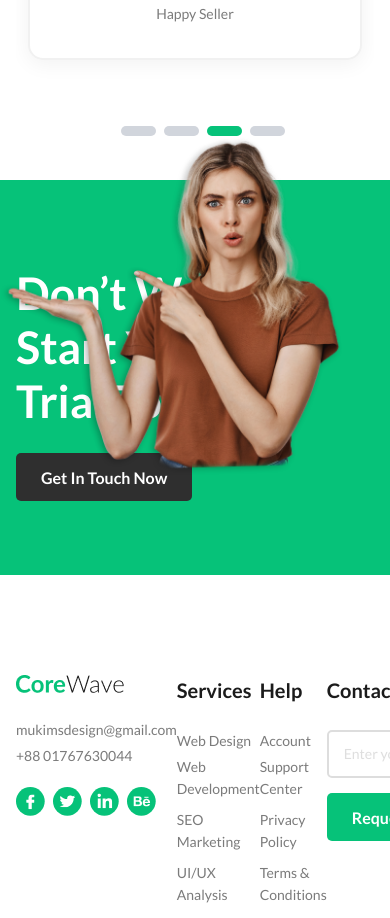
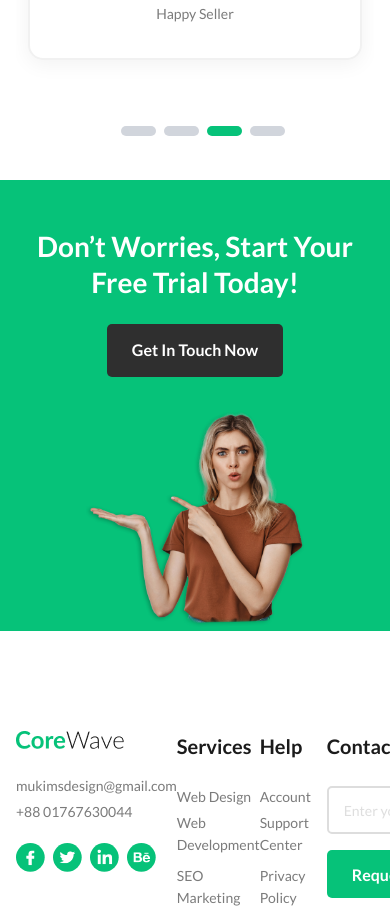
Before and after one commit to saiful-global/CoreWave, a React (Vite) app: page / in a window 390 px wide. Shown: the part 6100-7018 px from the top of the page. Built offline with nearby package versions, Linux system fonts and the light colour scheme.

Commit message:
Make DontWorries responsive

```diff
--- a/src/Component/DontWorries.jsx
+++ b/src/Component/DontWorries.jsx
@@ -5,12 +5,47 @@ import DontWorriesImage from '../assets/DontWorriesImage.png'
 const DontWorries = () => {
   return (
     <>
-    <section className='bg-Primary01 pt-21.5 pb-21.25'>
+    {/*
+      Section padding: the top shrinks on small screens (48px -> 64px -> your original 86px).
+      The bottom padding is 0 below 1024px on purpose: on mobile the image sits UNDER the text and
+      should touch the bottom edge of the green section. From 1024px the image floats on the right
+      (see below), so your original bottom padding comes back.
+    */}
+    <section className='bg-Primary01 pt-12 pb-0 sm:pt-16 lg:pt-21.5 lg:pb-21.25'>
         <Container>
-            <div className='relative'>
-                <h2 className='pb-9.5 font-Lato font-semibold text-[45px] leading-13.5 text-white capitalize'>Don’t worries, start your free trial today!</h2>
+            {/*
+              Layout strategy:
+              - Below 1024px: a centered column (flex-col): heading, button, then the image.
+              - From 1024px (lg): "lg:block" returns to the normal flow with the image absolutely
+                positioned on the right, exactly as in your Figma design. "relative" stays, because
+                the absolute image is positioned against this div.
+            */}
+            <div className='relative flex flex-col items-center text-center lg:block lg:text-left'>
+                {/*
+                  Heading:
+                  - Size: 28px (mobile) -> 38px (tablet) -> 45px (desktop 1280px+).
+                  - From 1024px the heading must not run under the image. The image takes about 384px
+                    (349px width + right-7 + a small gap), so lg:max-w-[calc(100%-24rem)] leaves the
+                    rest of the line for the text and the heading wraps to 2 lines on laptops.
+                  - From 1350px there is enough room for everything, so the limit is removed
+                    (min-[1350px]:max-w-none) and the heading is on one line like original design.
+                */}
+                <h2 className='pb-6 lg:pb-9.5 font-Lato font-semibold text-[28px] leading-9 sm:text-[38px] sm:leading-12 xl:text-[45px] xl:leading-13.5 text-white capitalize lg:max-w-[calc(100%-24rem)] min-[1350px]:max-w-none'>Don’t worries, start your free trial today!</h2>
                 <a className='px-6.25 py-[14.5px] bg-[#2F2F2F] text-white rounded-[5px] font-Lato font-semibold text-[16px] hover:shadow-2xl transition duration-300 hover:bg-white hover:text-[#2F2F2F]' href="">Get In Touch Now</a>
-                <img className='absolute -top-33 right-7 w-87.25 h-86.75' src={DontWorriesImage} alt="" />
+                {/*
+                  Image:
+                  - Mobile/tablet: normal flow under the button (mt-8), 224px wide on phones and 288px on tablets,
+                    h-auto keeps the ratio. "block" removes the small gap that inline images leave under them.
+                  - Desktop (lg): your original absolute position (-top-33, right-7) and fixed size.
+                  - loading="lazy": this section is near the bottom of the page, so the image is only
+                    downloaded when the visitor scrolls close to it.
+                */}
+                <img
+                    className='block mt-8 w-56 sm:w-72 h-auto lg:mt-0 lg:absolute lg:-top-33 lg:right-7 lg:w-87.25 lg:h-86.75'
+                    src={DontWorriesImage}
+                    alt="Smiling woman inviting you to start a free trial"
+                    loading='lazy'
+                />
             </div>
         </Container>
     </section>
```
